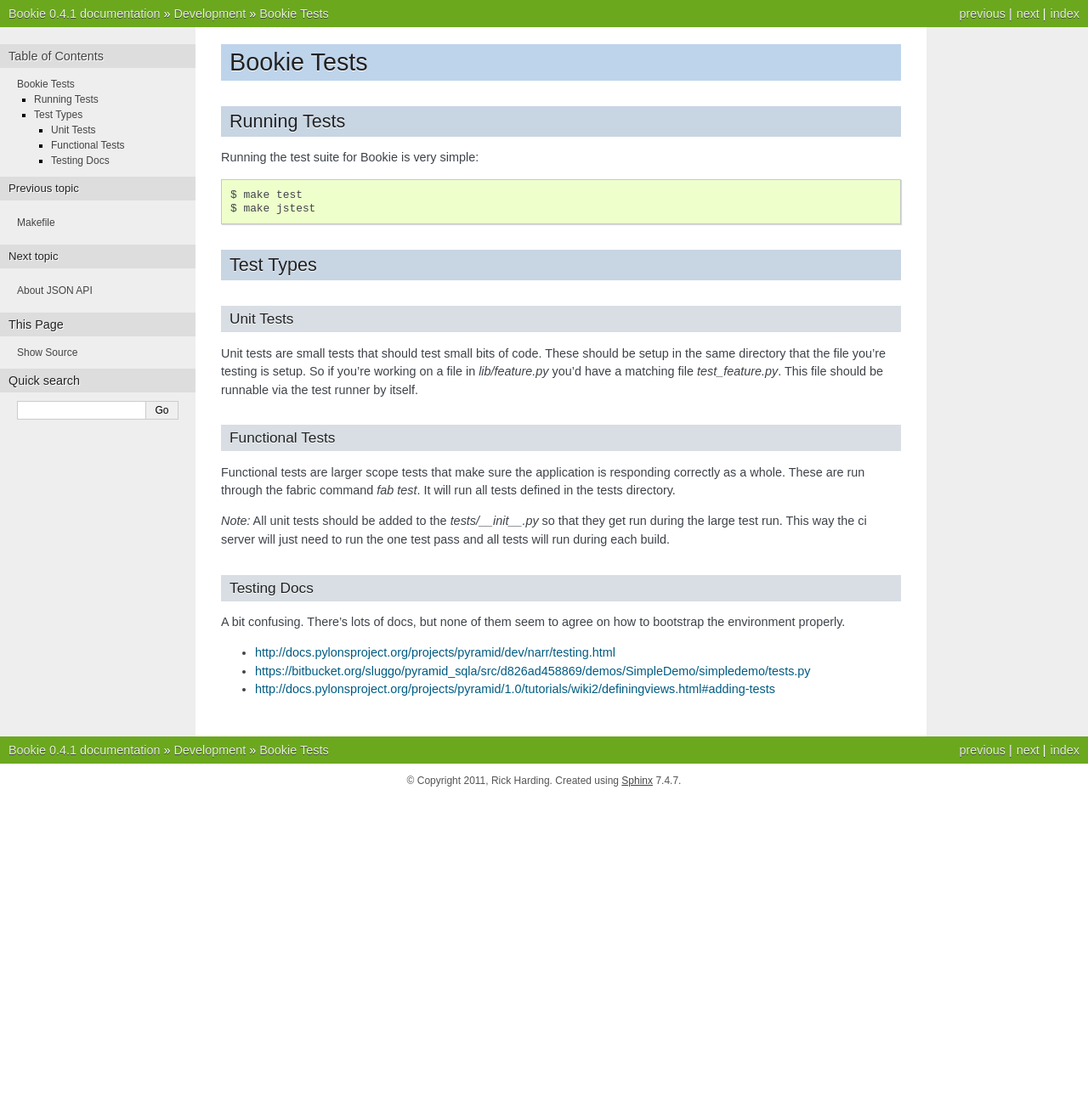
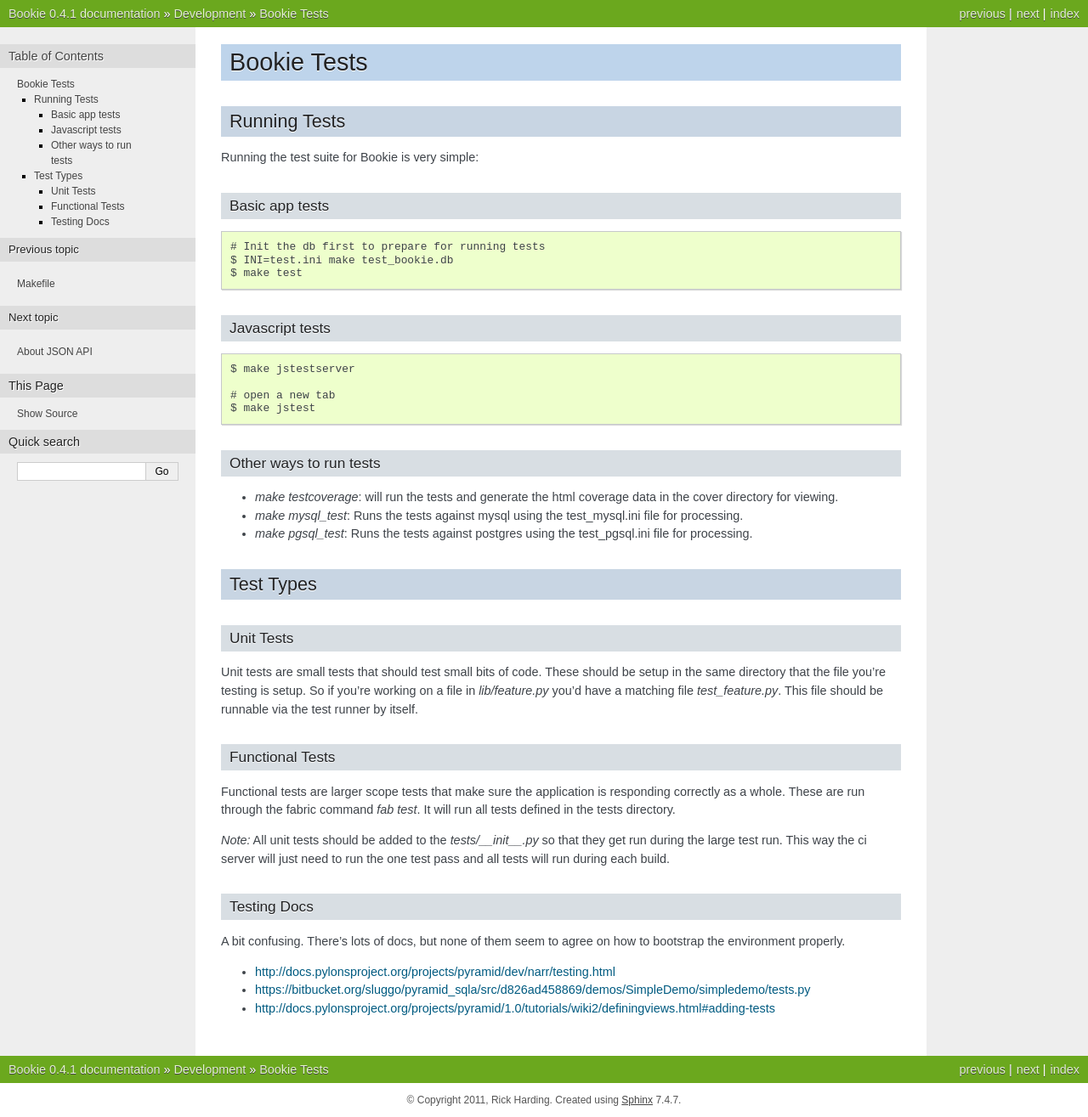
Before and after one commit to bookieio/Bookie, a Sphinx documentation site: the page built from docs/tests.rst, in a window 1280 px wide. Shown: the whole page at 85% size. Built offline with Sphinx 7.4.7, drawn with Linux system fonts in a browser that asks for light colours; before the commit the page ends 939 px from its top, so only the background shows below that.

Commit message:
Update docs on running tests

```diff
--- a/docs/tests.rst
+++ b/docs/tests.rst
@@ -5,10 +5,35 @@
 --------------
 Running the test suite for Bookie is very simple:
 
+Basic app tests
+~~~~~~~~~~~~~~~~
+
 ::
 
+  # Init the db first to prepare for running tests
+  $ INI=test.ini make test_bookie.db
   $ make test
+
+Javascript tests
+~~~~~~~~~~~~~~~~~
+
+::
+
+  $ make jstestserver
+
+  # open a new tab
   $ make jstest
+
+Other ways to run tests
+~~~~~~~~~~~~~~~~~~~~~~~
+
+- `make testcoverage`: will run the tests and generate the html coverage data
+  in the cover directory for viewing.
+- `make mysql_test`: Runs the tests against mysql using the test_mysql.ini file
+  for processing.
+- `make pgsql_test`: Runs the tests against postgres using the test_pgsql.ini file
+  for processing.
+
 
 Test Types
 -----------
```
Also changed, not shown: 1 other file.
